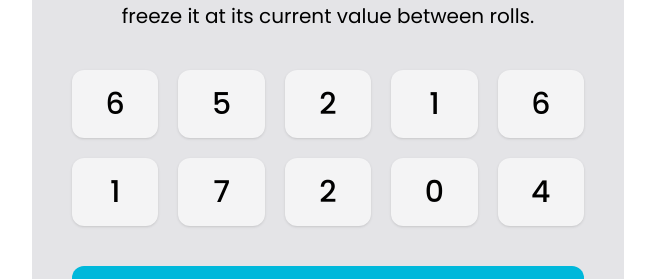
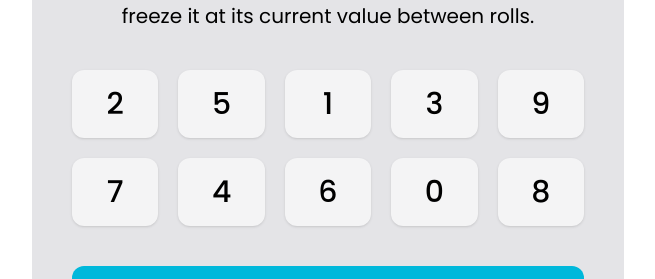
Before and after one commit to ahmedbadry-dev/Tenzies, a React app: page / in a window 1280 px wide. Shown: the part 282-561 px from the top of the page, without its empty margins (312-967 px from the left). Built offline with nearby package versions, Linux system fonts and the light colour scheme; the HTML template or start-up script is replaced by a standard one.

Commit message:
feat(implement):  button functionality and state management; add number data source

```diff
--- /dev/null
+++ b/src/api/numberData.ts
@@ -0,0 +1,59 @@
+export default [
+    {
+        id: 1,
+        isClicked: false,
+        number: 2
+
+    },
+    {
+        id: 2,
+        isClicked: false,
+        number: 5
+
+    },
+    {
+        id: 3,
+        isClicked: false,
+        number: 1
+
+    },
+    {
+        id: 4,
+        isClicked: false,
+        number: 3
+
+    },
+    {
+        id: 5,
+        isClicked: false,
+        number: 9
+
+    },
+    {
+        id: 6,
+        isClicked: false,
+        number: 7
+
+    },
+    {
+        id: 7,
+        isClicked: false,
+        number: 4
+
+    },
+    {
+        id: 8,
+        isClicked: false,
+        number: 6
+
+    }, {
+        id: 9,
+        isClicked: false,
+        number: 0
+
+    }, {
+        id: 10,
+        isClicked: false,
+        number: 8
+    },
+]
--- a/src/components/Button.tsx
+++ b/src/components/Button.tsx
@@ -1,13 +1,22 @@
 
 type ButtonProps = {
-    num: number
+    num: {
+        id: number,
+        isClicked: boolean,
+        number: number
+    },
+    handleButtonClicked(id: number): void
 }
 
-const Button = ({ num }: ButtonProps) => {
+const Button = ({ num, handleButtonClicked }: ButtonProps) => {
+
     return (
         <button
-            className="block bg-zinc-100 shadow cursor-pointer text-3xl p-4 px-5 rounded-xl font-medium "
-        >{num}</button>
+            onClick={() => handleButtonClicked(num.id)}
+            className={`
+                ${num.isClicked ? "bg-green-400" : 'bg-zinc-100'}
+                block  shadow cursor-pointer text-3xl p-4 px-5 rounded-xl font-medium`}
+        >{num.number}</button>
     )
 }
 
--- a/src/components/Main.tsx
+++ b/src/components/Main.tsx
@@ -1,23 +1,89 @@
 
 import Message from './Message'
 import Button from './Button'
-// import NumberData from '../api/numberData'
+import numberData from '../api/numberData'
+import { useEffect, useState } from 'react'
 const Main = () => {
-  const arr = [0, 1, 2, 3, 4, 5, 6, 7, 8, 9]
+
+  const [numbers, setNumber] = useState(numberData)
+  const [UserIsWin, setUserIsWin] = useState(false)
+
+  const generateRandomNumber = (): number => {
+    return Math.floor(Math.random() * 10)
+  }
+
+  const handleRollClick = () => {
+    setNumber(prev => prev.map(num => (
+      {
+        ...num,
+        number: !num.isClicked ? generateRandomNumber() : num.number
+      }
+    )))
+  }
+
+  // const cheakValue = () => {
+  //   const firstBtnId = numbers.find(num => (
+  //     num.isClicked === true
+  //   ))
+
+  // }
+
+  const handleButtonClicked = (id: number) => {
+    setNumber(prev => {
+      // get the first number value
+      const firstClicked = prev.find(n => n.isClicked)
+
+      return prev.map(num => {
+        // if number not the number we are clicked on it
+        if (num.id !== id) return num
+
+        // if no value in firstClicked variable this mean this number is first number is clicked
+        if (!firstClicked) {
+          return { ...num, isClicked: true }
+        }
+
+        // if we have firstClicked already so we need check if number value for this click btn now === firstClicked value
+        if (num.number === firstClicked.number) {
+          return { ...num, isClicked: true }
+        }
+
+        return num
+      })
+    })
+  }
+
+  const isWin = () => {
+    return numbers.every(num => (
+      num.isClicked === true
+    ))
+  }
+
+  useEffect(() => {
+    isWin() ? setUserIsWin(true) : null
+  }, [numbers])
 
   return (
     <main>
       <Message />
       <section className='grid grid-cols-5 gap-5 my-10'>
-        {arr.map((num) => (
-          <Button key={num} num={Math.floor(Math.random() * arr.length)} />
+        {numbers.map((num) => (
+          <Button key={num.id} num={num} handleButtonClicked={handleButtonClicked} />
         ))}
       </section>
-      <button
+      {!UserIsWin ? <button
+        onClick={handleRollClick}
         className='bg-cyan-500 text-zinc-100 p-4 text-2xl w-full rounded-xl tracking-widest font-medium'
       >
         Roll
       </button>
+        :
+        <button
+          onClick={handleRollClick}
+          className='bg-cyan-500 text-zinc-100 p-4 text-2xl w-full rounded-xl tracking-widest font-medium'
+        >
+          play again
+        </button>
+      }
     </main>
   )
 }
```
